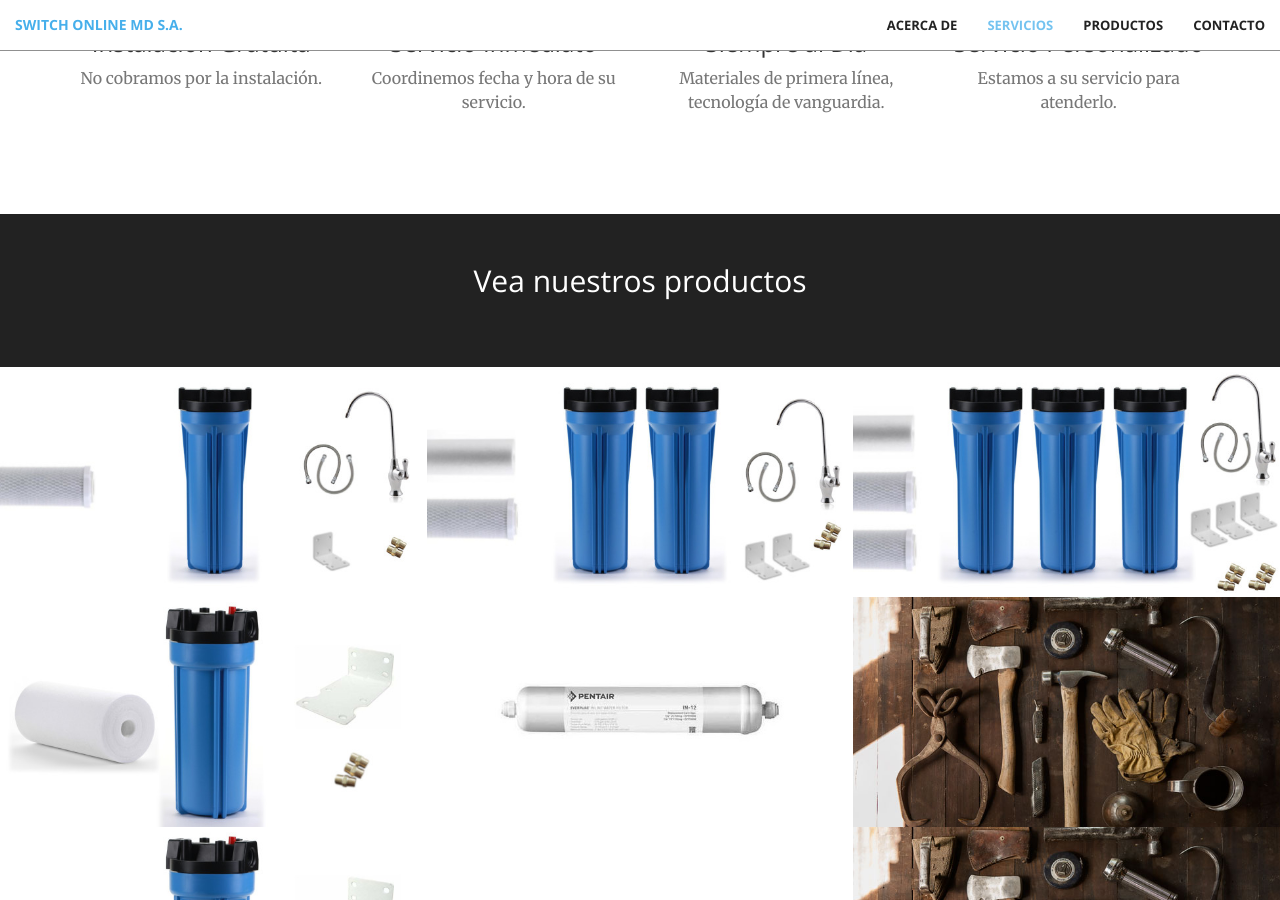
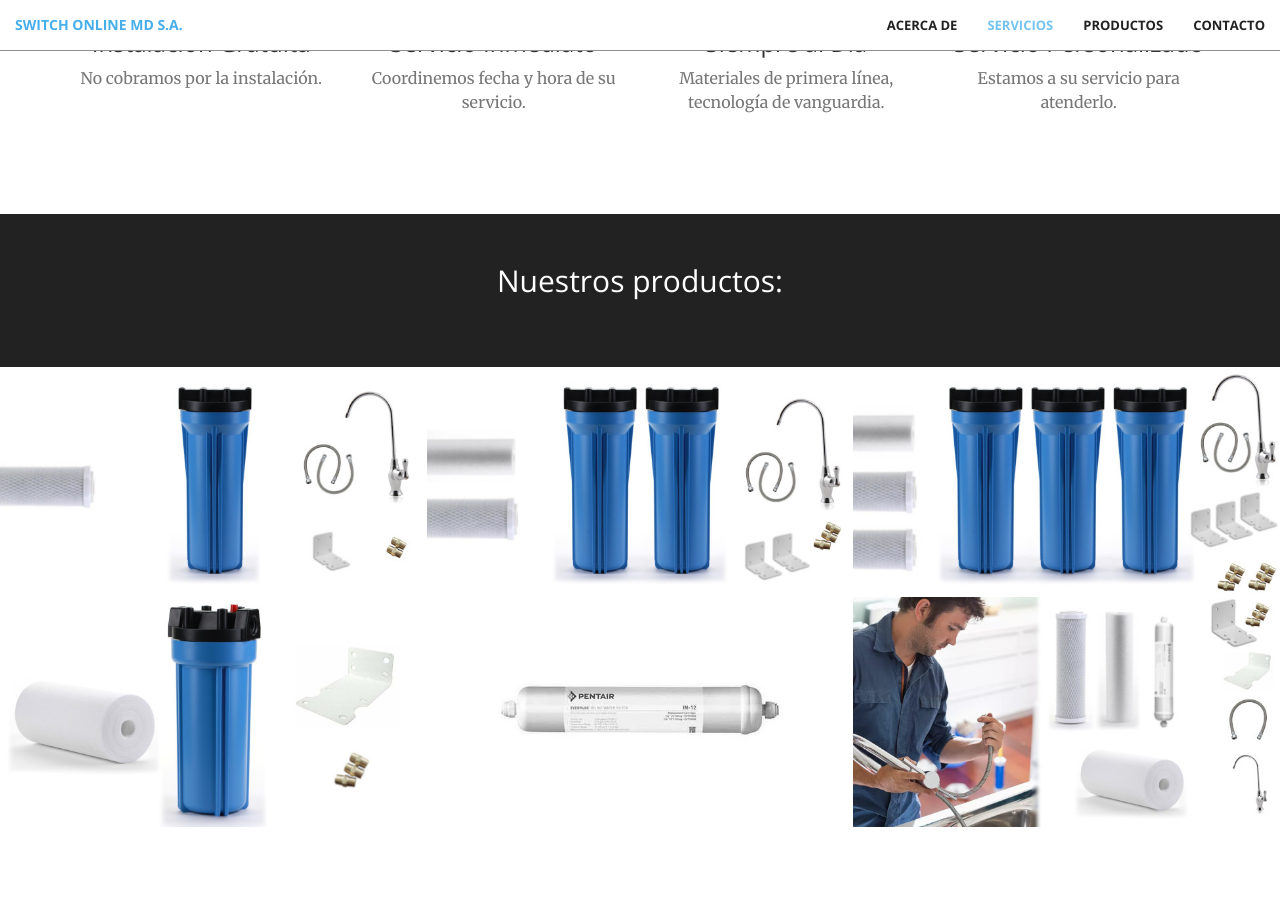
Before and after one commit to switch-on-line-md/web, a Jekyll site: the page built from index.html, in a window 1280 px wide and 900 px high, scrolled down 1608 px. Built offline with Jekyll 4.4.1, drawn with Linux system fonts in a browser that asks for light colours; part of the change alters nothing that is shown.

Commit message:
update pics

```diff
--- a/_includes/before_products.html
+++ b/_includes/before_products.html
@@ -1,7 +1,7 @@
   <aside class="bg-dark">
       <div class="container text-center">
           <div class="call-to-action">
-              <h2>Vea nuestros productos</h2>
+              <h2>Nuestros productos:</h2>
             <!--  <a href="#" class="btn btn-default btn-xl wow tada">Download Now!</a> -->
           </div>
       </div>
--- a/_includes/portfolio.html
+++ b/_includes/portfolio.html
@@ -82,10 +82,10 @@
                     <div class="portfolio-box-caption">
                         <div class="portfolio-box-caption-content">
                             <div class="project-category text-faded">
-                                Category
+                                Accesorios y Repuestos
                             </div>
                             <div class="project-name">
-                                Project Name
+                                Caños, O-Rings, Tubos de abasto, etc
                             </div>
                         </div>
                     </div>
@@ -93,14 +93,14 @@
             </div>
             <div class="col-lg-4 col-sm-6">
                     <a href="#" class="portfolio-box">
-                        <img src="img/portfolio/4.jpg" class="img-responsive" alt="">
+                        <img src="img/portfolio/7.jpg" class="img-responsive" alt="">
                         <div class="portfolio-box-caption">
                             <div class="portfolio-box-caption-content">
                                 <div class="project-category text-faded">
-                                    Category
+                                    Cloro:
                                 </div>
                                 <div class="project-name">
-                                    Project Name
+                                    En Pastillas, Granulado y Liquido
                                 </div>
                             </div>
                         </div>
@@ -108,14 +108,14 @@
                 </div>
                 <div class="col-lg-4 col-sm-6">
                     <a href="#" class="portfolio-box">
-                        <img src="img/portfolio/5.jpg" class="img-responsive" alt="">
+                        <img src="img/portfolio/8.jpg" class="img-responsive" alt="">
                         <div class="portfolio-box-caption">
                             <div class="portfolio-box-caption-content">
                                 <div class="project-category text-faded">
-                                    Category
+                                    Desinfectante
                                 </div>
                                 <div class="project-name">
-                                    Project Name
+                                    Sulfato de Cobre
                                 </div>
                             </div>
                         </div>
@@ -123,14 +123,14 @@
                 </div>
                 <div class="col-lg-4 col-sm-6">
                     <a href="#" class="portfolio-box">
-                        <img src="img/portfolio/6.jpg" class="img-responsive" alt="">
+                        <img src="img/portfolio/9.jpg" class="img-responsive" alt="">
                         <div class="portfolio-box-caption">
                             <div class="portfolio-box-caption-content">
                                 <div class="project-category text-faded">
-                                    Category
+                                    Cuagulante
                                 </div>
                                 <div class="project-name">
-                                    Project Name
+                                    Sulfato de Alumina
                                 </div>
                             </div>
                         </div>
```
Also changed, not shown: img/portfolio/4.jpg, img/portfolio/6.jpg, img/portfolio/7.jpg (added), img/portfolio/8.jpg (added), img/portfolio/9.jpg (added).
